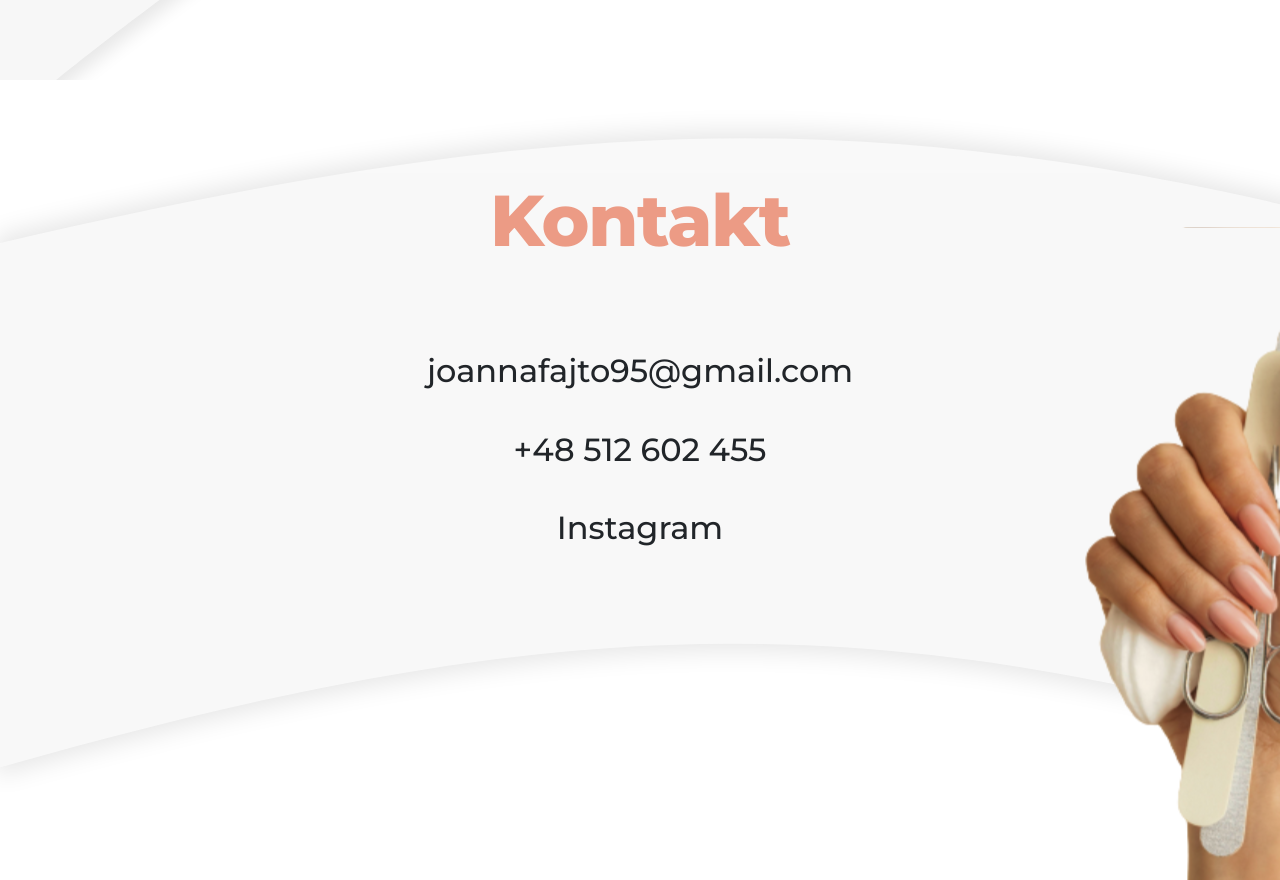
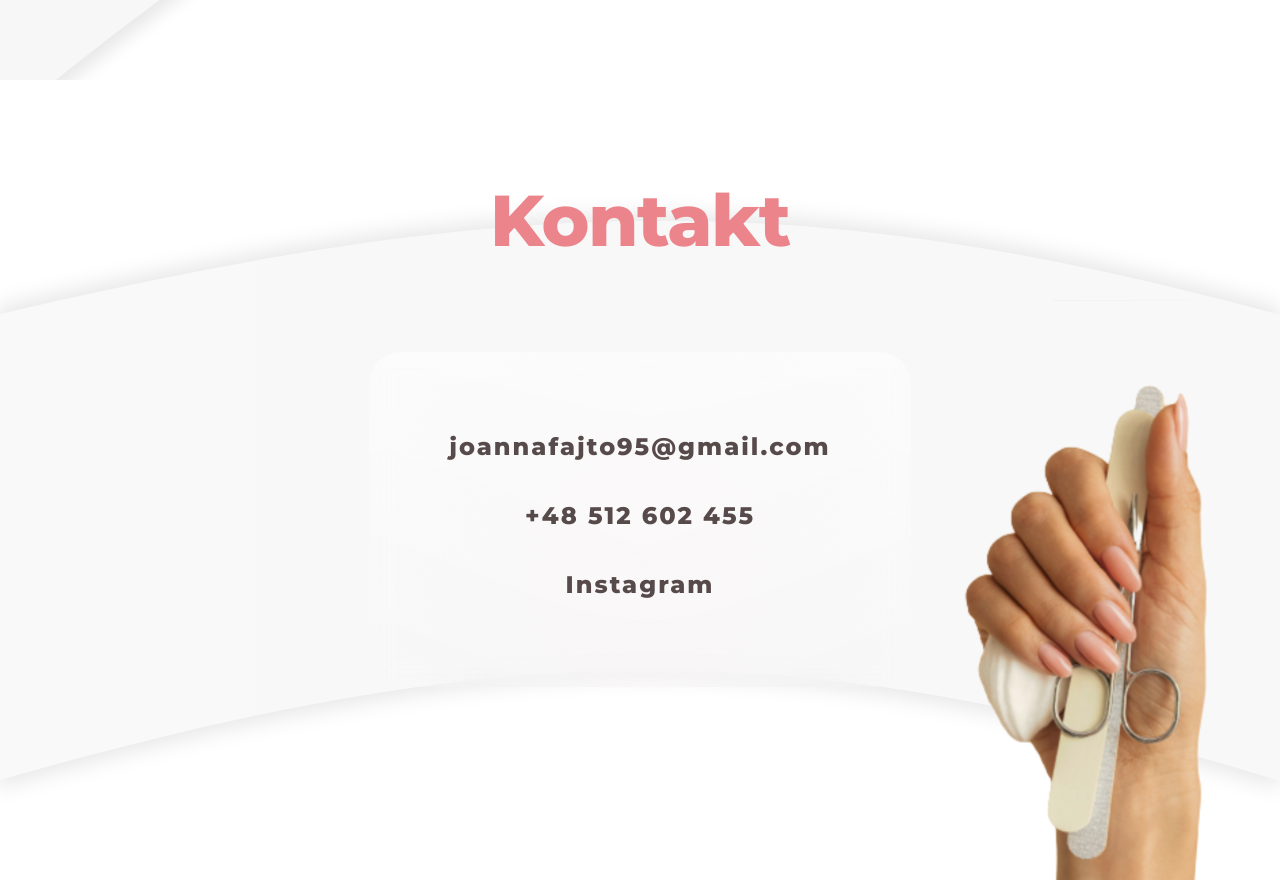
Before and after one commit to zbigniewstefaniuk/nails-reservation-page, a React (Create React App) app: page / in a window 1280 px wide. Shown: the part 1860-2740 px from the top of the page. Built offline with nearby package versions, Linux system fonts and the light colour scheme.

Commit message:
add styles

```diff
--- a/src/styles/contact.module.css
+++ b/src/styles/contact.module.css
@@ -3,8 +3,9 @@
           box-sizing: border-box;
   margin: 0;
   background: url("../assets/contactBG.svg") no-repeat;
-  background-size: cover;
+  background-size: 100%;
   width: 100%;
+  background-position: bottom;
   height: 100vh;
   display: -webkit-box;
   display: -ms-flexbox;
@@ -34,7 +35,21 @@
   line-height: 88px;
   text-align: center;
   letter-spacing: -0.015em;
-  color: #EC9B85;
+  color: #EC858B;
+}
+
+.contactMainSection h2 {
+  font-family: Montserrat;
+  font-style: normal;
+  font-weight: 800;
+  font-size: 24px;
+  line-height: 29px;
+  -webkit-box-align: center;
+      -ms-flex-align: center;
+          align-items: center;
+  text-align: center;
+  letter-spacing: 0.085em;
+  color: #574A4A;
 }
 
 .contactInfo {
@@ -51,8 +66,14 @@
   -webkit-box-pack: justify;
       -ms-flex-pack: justify;
           justify-content: space-between;
+  padding: 4rem;
   margin: 0 auto;
-  margin-top: 4rem;
+  margin-top: 5rem;
+  background: -webkit-gradient(linear, left top, left bottom, from(rgba(255, 255, 255, 0.5)), to(rgba(255, 255, 255, 0))), radial-gradient(48.83% 102.37% at 51.17% 52.45%, rgba(255, 241, 241, 0.21) 1.51%, rgba(255, 247, 247, 0.03) 100%);
+  background: linear-gradient(180deg, rgba(255, 255, 255, 0.5) 0%, rgba(255, 255, 255, 0) 100%), radial-gradient(48.83% 102.37% at 51.17% 52.45%, rgba(255, 241, 241, 0.21) 1.51%, rgba(255, 247, 247, 0.03) 100%);
+  -webkit-backdrop-filter: blur(12px);
+          backdrop-filter: blur(12px);
+  border-radius: 32px;
 }
 
 .contactInfo h2 {
@@ -60,6 +81,9 @@
 }
 
 @media (max-width: 800px) {
+  .contactInfo {
+    padding: 0;
+  }
   .contactInfo h2 {
     font-size: 24px;
   }
```
